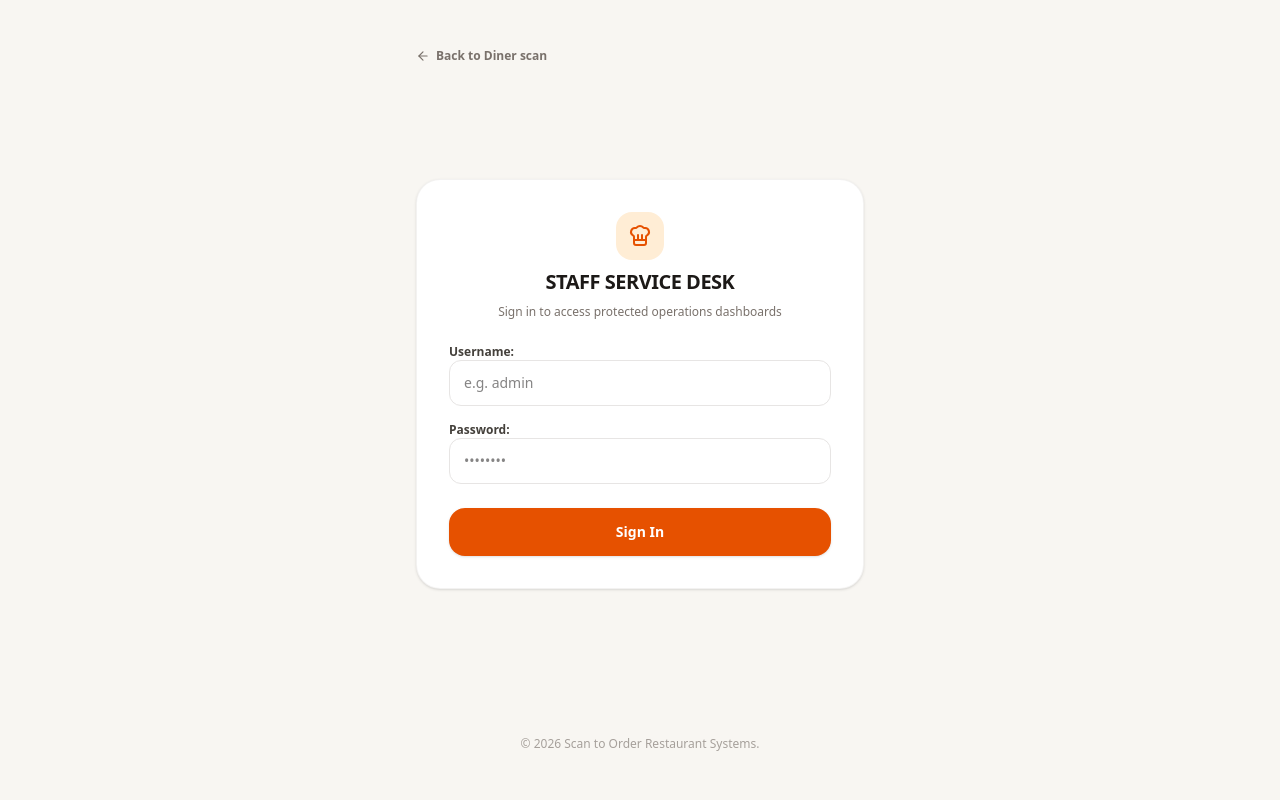
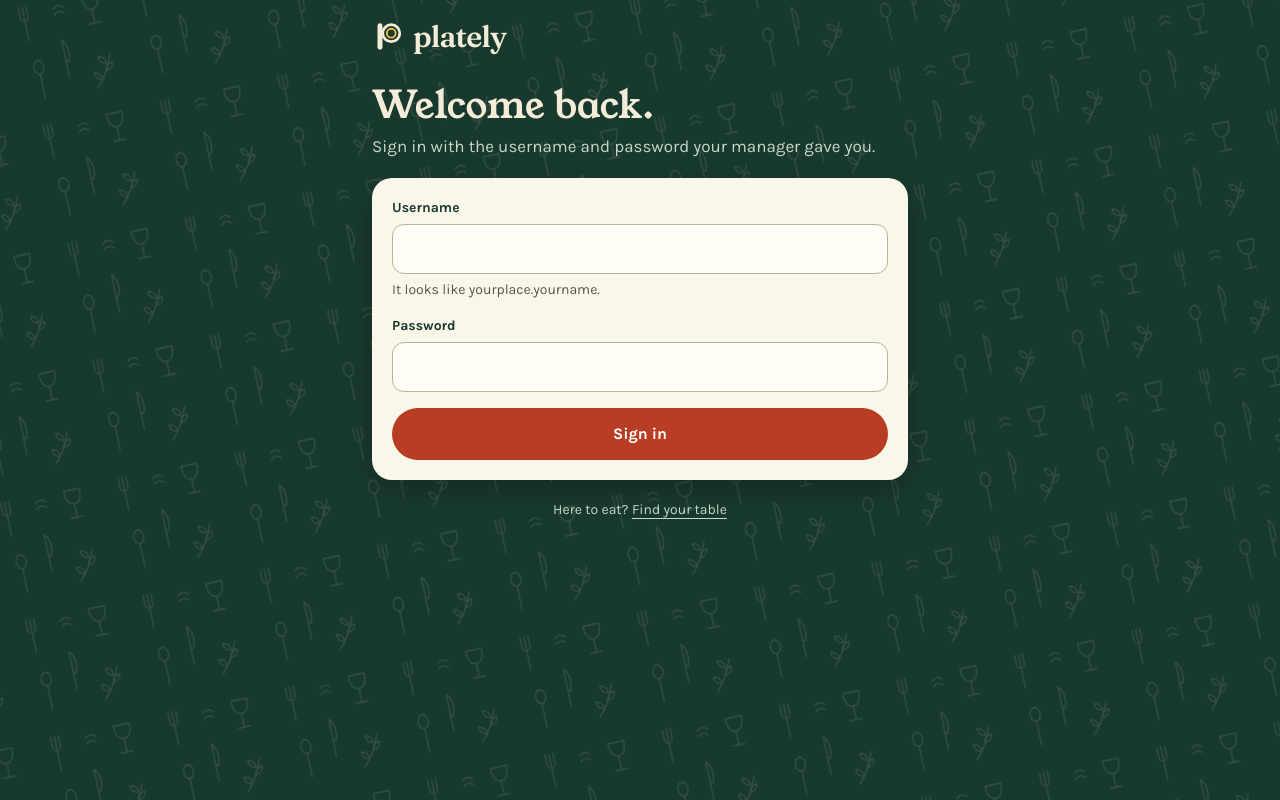
Before and after one commit to 444notdotun/ScanToOrder, a Next.js app in the folder frontend/: page /staff/login in a window 1280 px wide. Built offline with nearby package versions, Linux system fonts and the light colour scheme; no server answers.

Commit message:
Replace the staff sign-in with the Plately one, with the forced password change

```diff
--- a/frontend/src/app/staff/login/page.tsx
+++ b/frontend/src/app/staff/login/page.tsx
@@ -1,118 +1,107 @@
 'use client';
 
-import React, { useState } from 'react';
-import { useRouter } from 'next/navigation';
-import { useAuthStore } from '@/store/authStore';
-import { api } from '@/lib/api';
-import { ChefHat, ShieldAlert, Loader2, ArrowLeft } from 'lucide-react';
 import Link from 'next/link';
+import { Suspense, useState, type FormEvent } from 'react';
+import { useRouter, useSearchParams } from 'next/navigation';
+import Ground from '@/components/plately/Ground';
+import { Brand, Loader } from '@/components/plately/Logo';
+import { Button, Card, FailureCard, Field } from '@/components/plately/ui';
+import { dataOf, failureOf, http, type ApiFailure } from '@/lib/http';
+import { homeFor, useAuthStore, type WorkerProfile } from '@/store/authStore';
 
-export default function StaffLoginPage() {
+function SignIn() {
   const router = useRouter();
+  const ended = useSearchParams().get('ended');
   const login = useAuthStore((state) => state.login);
-
   const [username, setUsername] = useState('');
   const [password, setPassword] = useState('');
-  const [isLoading, setIsLoading] = useState(false);
-  const [errorMsg, setErrorMsg] = useState('');
+  const [busy, setBusy] = useState(false);
+  const [failure, setFailure] = useState<ApiFailure | null>(null);
 
-  const handleSubmit = async (e: React.FormEvent) => {
-    e.preventDefault();
-    setErrorMsg('');
-    setIsLoading(true);
+  const submit = async (event: FormEvent) => {
+    event.preventDefault();
+    setFailure(null);
+    if (!username.trim() || !password) {
+      setFailure({ status: null, title: 'Almost there', message: 'Type your username and your password, and we will let you in.', offline: false });
+      return;
+    }
+    setBusy(true);
     try {
-      const res = await api.post('/api/v1/auth/login', { username, password });
-      if (res.status === 200 || res.data?.status === 'SUCCESS') {
-        const data = res.data?.data || res.data;
-        if (data && data.username) {
-          login({
-            workerId: data.workerId,
-            username: data.username,
-            role: data.role
-          });
-        }
-        router.push('/admin/dashboard');
-      }
-    } catch (err: any) {
-      setErrorMsg(err.response?.data?.message || 'Invalid username or password');
-    } finally {
-      setIsLoading(false);
+      const me = dataOf<WorkerProfile>(await http.post('/api/v1/auth/login', { username: username.trim(), password }));
+      login({ ...me, mustChangePassword: Boolean(me.mustChangePassword) });
+      router.replace(me.mustChangePassword ? '/staff/new-password' : homeFor(me.role));
+    } catch (error) {
+      setFailure(failureOf(error, "We couldn't sign you in"));
+      setBusy(false);
     }
   };
 
   return (
-    <div className="min-h-screen flex flex-col justify-between py-12 px-6 sm:px-12 bg-[#F8F6F2]">
-      {/* Top Navigation */}
-      <header className="max-w-md mx-auto w-full flex items-center justify-start mb-6">
-        <Link
-          href="/"
-          className="flex items-center gap-1.5 text-xs font-bold text-stone-500 hover:text-stone-700 transition"
-        >
-          <ArrowLeft className="h-3.5 w-3.5" />
-          Back to Diner scan
-        </Link>
+    <Ground>
+      <header className="mx-auto flex w-full max-w-md items-center justify-between px-5 pt-5 md:max-w-xl">
+        <Brand />
       </header>
-
-      {/* Main Login Box */}
-      <main className="max-w-md mx-auto w-full bg-white rounded-3xl p-8 border border-stone-200/50 shadow-sm space-y-6">
-        <div className="text-center space-y-2">
-          <div className="inline-flex p-3 bg-brand-light text-brand-deep rounded-2xl">
-            <ChefHat className="h-6 w-6" />
-          </div>
-          <h1 className="text-xl font-black text-stone-900 uppercase tracking-tight">Staff Service Desk</h1>
-          <p className="text-xs text-stone-500">Sign in to access protected operations dashboards</p>
+      <main className="mx-auto flex w-full max-w-md flex-1 animate-rise flex-col gap-5 px-5 pb-8 pt-8 md:max-w-xl">
+        <div>
+          <h1 className="font-heading text-[38px] font-normal leading-[1.1]">Welcome back.</h1>
+          <p className="mt-2 text-[17px] leading-snug text-soft">Sign in with the username and password your manager gave you.</p>
         </div>
 
-        {errorMsg && (
-          <div className="bg-red-50 border border-red-100 rounded-2xl p-3 flex items-start gap-2.5 text-xs text-red-600 font-semibold leading-normal">
-            <ShieldAlert className="h-4 w-4 shrink-0 text-red-500 mt-0.5" />
-            <span>{errorMsg}</span>
-          </div>
-        )}
+        {ended ? (
+          <p role="status" className="animate-fade text-[15px] leading-snug text-mustard">
+            You were signed out. Sign in again to carry on.
+          </p>
+        ) : null}
 
-        <form onSubmit={handleSubmit} className="space-y-4 text-xs">
-          <div className="space-y-1.5">
-            <label className="font-extrabold text-stone-700">Username:</label>
-            <input
-              type="text"
-              required
+        <Card>
+          <form noValidate onSubmit={(event) => void submit(event)} className="flex flex-col gap-4">
+            <Field
+              label="Username"
+              name="username"
+              autoComplete="username"
+              autoCapitalize="none"
+              autoCorrect="off"
+              spellCheck={false}
+              hint="It looks like yourplace.yourname."
               value={username}
-              onChange={(e) => setUsername(e.target.value)}
-              placeholder="e.g. admin"
-              className="w-full rounded-xl border border-stone-200 bg-white px-3.5 py-3 text-stone-950 focus:border-brand-accent focus:ring-1 focus:ring-brand-accent focus:outline-none transition text-sm"
+              onChange={(event) => setUsername(event.target.value)}
             />
-          </div>
+            <Field
+              label="Password"
+              name="password"
+              type="password"
+              autoComplete="current-password"
+              value={password}
+              onChange={(event) => setPassword(event.target.value)}
+            />
+            {failure ? <FailureCard title={failure.title} message={failure.message} /> : null}
+            <Button type="submit" tone="primary" big disabled={busy}>
+              {busy ? 'Signing you in…' : 'Sign in'}
+            </Button>
+          </form>
+        </Card>
 
-          <div className="space-y-1.5">
-            <label className="font-extrabold text-stone-700">Password:</label>
-            <input
-              type="password"
-              required
-              value={password}
-              onChange={(e) => setPassword(e.target.value)}
-              placeholder="••••••••"
-              className="w-full rounded-xl border border-stone-200 bg-white px-3.5 py-3 text-stone-950 focus:border-brand-accent focus:ring-1 focus:ring-brand-accent focus:outline-none transition text-sm"
-            />
-          </div>
-
-          <button
-            type="submit"
-            disabled={isLoading}
-            className="w-full bg-brand-deep hover:bg-brand-accent text-white font-bold py-3.5 rounded-2xl transition duration-150 shadow-sm flex items-center justify-center gap-2 text-sm mt-6 cursor-pointer"
-          >
-            {isLoading ? (
-              <Loader2 className="h-4 w-4 animate-spin" />
-            ) : (
-              'Sign In'
-            )}
-          </button>
-        </form>
+        <p className="text-center text-sm text-soft">
+          Here to eat?{' '}
+          <Link href="/" className="underline underline-offset-4">
+            Find your table
+          </Link>
+        </p>
       </main>
-
-      {/* Footer */}
-      <footer className="text-center text-xs text-stone-400 pt-8 mt-6">
-        &copy; 2026 Scan to Order Restaurant Systems.
-      </footer>
-    </div>
+    </Ground>
   );
 }
+
+export default function StaffSignInPage() {
+  return (
+    <Suspense
+      fallback={
+        <Ground>
+          <Loader message="One moment…" />
+        </Ground>
+      }
+    >
+      <SignIn />
+    </Suspense>
+  );
+}
--- /dev/null
+++ b/frontend/src/app/staff/new-password/page.tsx
@@ -0,0 +1,118 @@
+'use client';
+
+import { useEffect, useState, type FormEvent } from 'react';
+import { useRouter } from 'next/navigation';
+import Ground from '@/components/plately/Ground';
+import { Brand, Loader } from '@/components/plately/Logo';
+import { Button, Card, FailureCard, Field } from '@/components/plately/ui';
+import { dataOf, failureOf, http, type ApiFailure } from '@/lib/http';
+import { homeFor, useAuthHydrated, useAuthStore, type WorkerProfile } from '@/store/authStore';
+
+// A temporary password only opens this page. The new one is the person's own.
+export default function NewPasswordPage() {
+  const router = useRouter();
+  const hydrated = useAuthHydrated();
+  const profile = useAuthStore((state) => state.workerProfile);
+  const login = useAuthStore((state) => state.login);
+  const logout = useAuthStore((state) => state.logout);
+  const [password, setPassword] = useState('');
+  const [again, setAgain] = useState('');
+  const [problem, setProblem] = useState<string | null>(null);
+  const [failure, setFailure] = useState<ApiFailure | null>(null);
+  const [busy, setBusy] = useState(false);
+
+  useEffect(() => {
+    if (!hydrated) return;
+    if (!profile) router.replace('/staff/login');
+    else if (!profile.mustChangePassword) router.replace(homeFor(profile.role));
+  }, [hydrated, profile, router]);
+
+  if (!hydrated || !profile || !profile.mustChangePassword) {
+    return (
+      <Ground>
+        <Loader message="One moment…" />
+      </Ground>
+    );
+  }
+
+  const submit = async (event: FormEvent) => {
+    event.preventDefault();
+    setFailure(null);
+    if (password.length < 8) {
+      setProblem('Your new password needs at least 8 characters.');
+      return;
+    }
+    if (password !== again) {
+      setProblem('The two passwords are not the same. Type it once more.');
+      return;
+    }
+    setProblem(null);
+    setBusy(true);
+    try {
+      const me = dataOf<WorkerProfile>(await http.post('/api/v1/auth/change-password', { newPassword: password }));
+      login({ ...me, mustChangePassword: false });
+      router.replace(homeFor(me.role));
+    } catch (error) {
+      setFailure(failureOf(error, "We couldn't save your password"));
+      setBusy(false);
+    }
+  };
+
+  return (
+    <Ground>
+      <header className="mx-auto flex w-full max-w-md items-center justify-between px-5 pt-5 md:max-w-xl">
+        <Brand />
+      </header>
+      <main className="mx-auto flex w-full max-w-md flex-1 animate-rise flex-col gap-5 px-5 pb-8 pt-8 md:max-w-xl">
+        <div>
+          <h1 className="font-heading text-[38px] font-normal leading-[1.1]">Choose your own password.</h1>
+          <p className="mt-2 text-[17px] leading-snug text-soft">
+            {profile.fullName ? `${profile.fullName.split(/\s+/)[0]}, the` : 'The'} password you signed in with was only to get you through the door. Pick one only you know.
+          </p>
+        </div>
+
+        <Card>
+          <form noValidate onSubmit={(event) => void submit(event)} className="flex flex-col gap-4">
+            <Field
+              label="New password"
+              name="new-password"
+              type="password"
+              autoComplete="new-password"
+              hint="At least 8 characters, and not the temporary one."
+              value={password}
+              onChange={(event) => setPassword(event.target.value)}
+              error={problem && password.length < 8 ? problem : undefined}
+            />
+            <Field
+              label="Type it once more"
+              name="repeat-password"
+              type="password"
+              autoComplete="new-password"
+              value={again}
+              onChange={(event) => setAgain(event.target.value)}
+              error={problem && password.length >= 8 ? problem : undefined}
+            />
+            {failure ? <FailureCard title={failure.title} message={failure.message} /> : null}
+            <Button type="submit" tone="primary" big disabled={busy}>
+              {busy ? 'Saving…' : 'Save and carry on'}
+            </Button>
+          </form>
+        </Card>
+
+        <p className="text-center text-sm text-soft">
+          Not you?{' '}
+          <button
+            type="button"
+            className="underline underline-offset-4"
+            onClick={() => {
+              logout();
+              router.replace('/staff/login');
+            }}
+          >
+            Sign out
+          </button>
+        </p>
+      </main>
+    </Ground>
+  );
+}
```
Also changed, not shown: frontend/src/app/not-found.tsx (+18 -97 lines), frontend/src/components/ProtectedRoute.tsx (+18 -38 lines), frontend/src/store/authStore.ts (+34 -30 lines).
